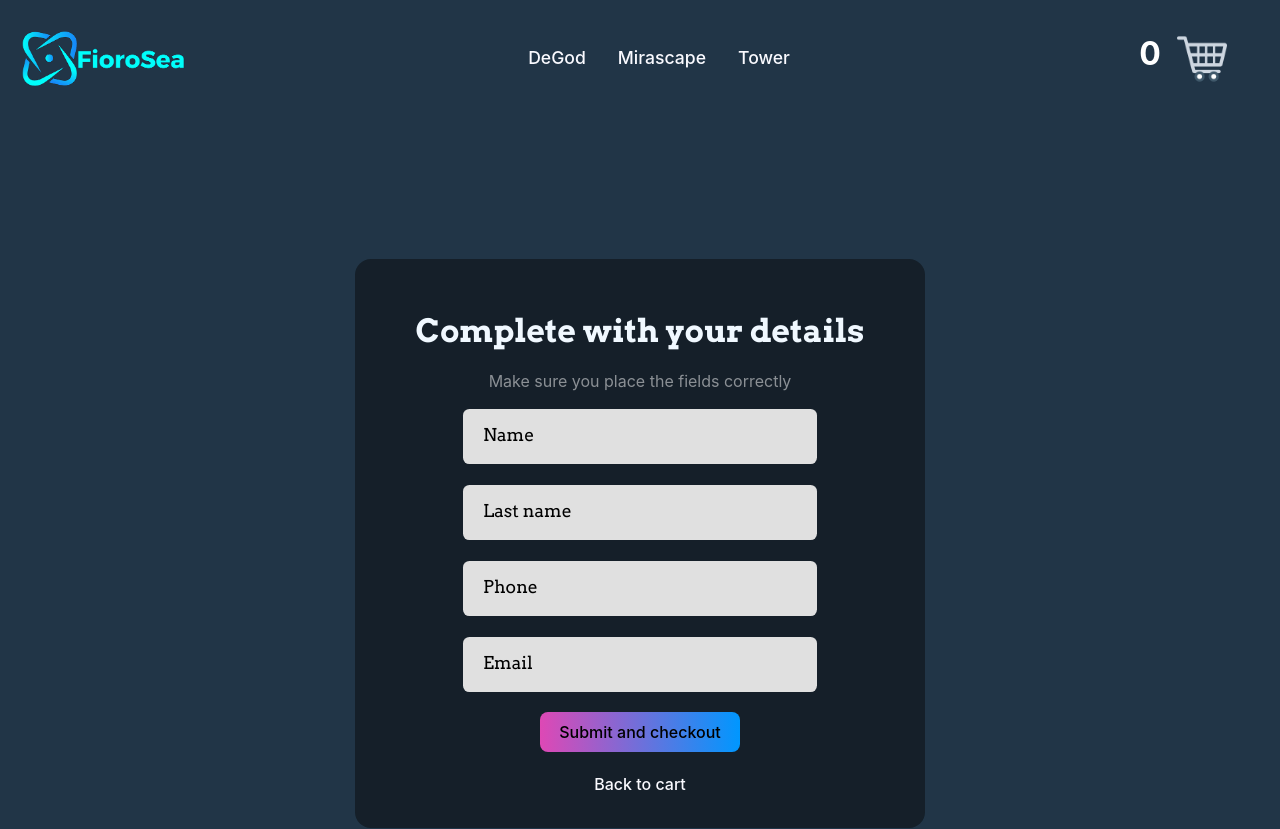
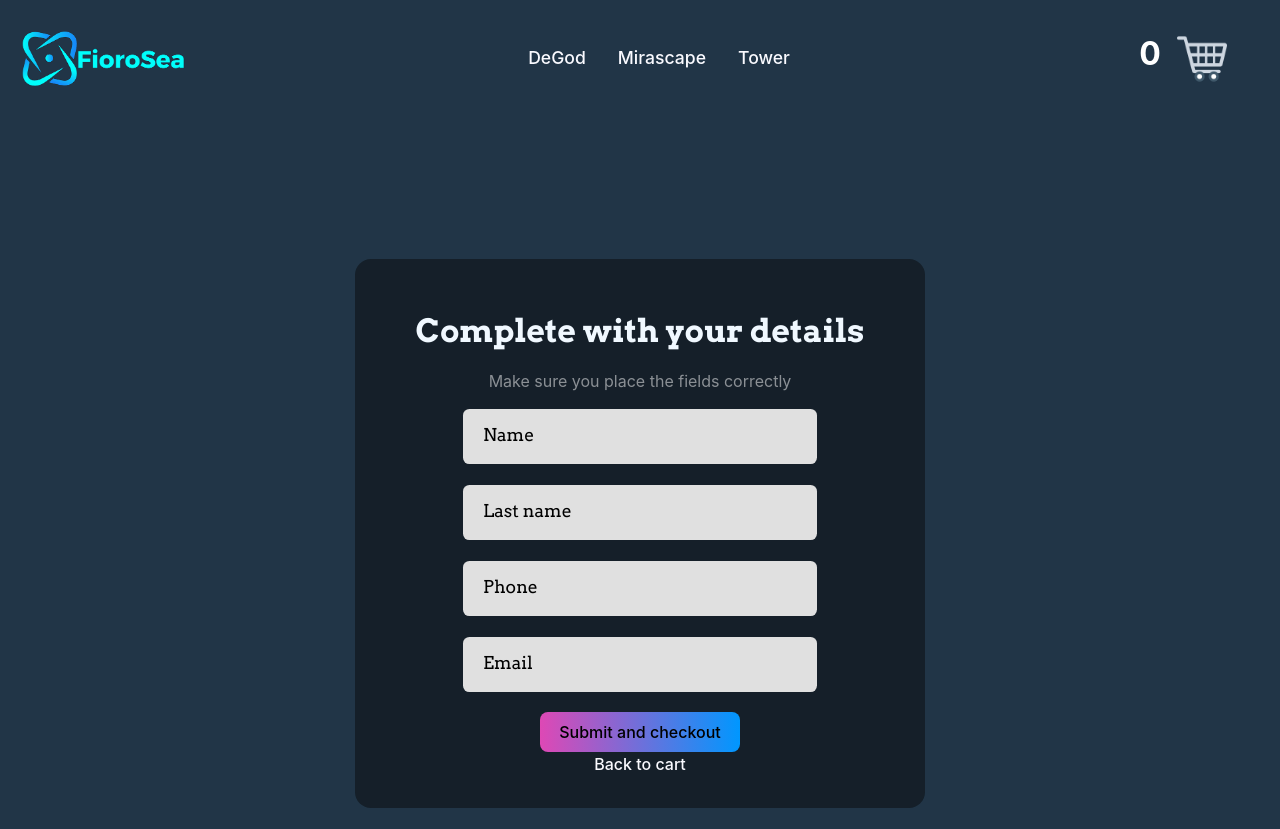
Before and after one commit to leofiorotto/ecommerce-react, a React (Vite) app: page /ecommerce-react/checkout in a window 1280 px wide. Shown: the top 829 px of the page. Built offline with nearby package versions, Linux system fonts and the light colour scheme.

Commit message:
version final beta

```diff
--- a/src/components/Checkout/Checkout.jsx
+++ b/src/components/Checkout/Checkout.jsx
@@ -1,49 +1,88 @@
-import './Checkout.css'
-import React, { useState } from 'react'
-import Footer from '../footer/footer';
-import { Link } from 'react-router-dom';
-
+import React, { useState } from 'react';
+import { collection, query, where, documentId, getDocs, writeBatch, addDoc } from 'firebase/firestore';
+import { db } from '../../services/firebase/firebaseConfig';
+import Form from '../Form/Form';
+import { useCart } from '../../context/CartContext';
+import { useNavigate } from 'react-router-dom';
 
 const Checkout = () => {
-  const [formData, setFormData] = useState({
-    name: '',
-    lastname:'',
-    phone: '',
-    email: ''
-  });
+  const [loading, setLoading] = useState(false);
+  const [orderId, setOrderId] = useState('');
 
-  const handleChange = (e) => {
-    const { name, value } = e.target;
-    setFormData({
-      ...formData,
-      [name]: value
-    });
+  const { cart, total, clearCart } = useCart();
+  const navigate = useNavigate();
+
+  const createOrder = async ({ name, lastname, phone, email }) => {
+    setLoading(true);
+
+    try {
+      const objOrder = {
+        buyer: {
+          name, lastname, phone, email
+        },
+        items: cart,
+        total: total
+      }
+
+      console.log(cart);
+
+      const batch = writeBatch(db);
+      const outOfStock = [];
+
+      const ids = cart.map(prod => prod.id);
+
+      const productsRef = query(collection(db, 'products'), where(documentId(), 'in', ids));
+      const { docs } = await getDocs(productsRef);
+
+      docs.forEach(doc => {
+        const fields = doc.data();
+        const stockDb = fields.stock;
+
+        const productAddedToCart = cart.find(prod => prod.id === doc.id);
+        const prodQuantity = productAddedToCart?.quantity;
+
+        if (stockDb >= prodQuantity) {
+          batch.update(doc.ref, { stock: stockDb - prodQuantity });
+        } else {
+          outOfStock.push({ id: doc.id, ...fields });
+        }
+      });
+
+      if (outOfStock.length === 0) {
+        const orderRef = collection(db, 'orders');
+        const { id } = await addDoc(orderRef, objOrder);
+        batch.commit();
+        clearCart();
+        setOrderId(id);
+        console.log('el numero de orden es: ' + id);
+      } else {
+        console.error('Hay productos fuera de stock...');
+      }
+    } catch (error) {
+      console.log('Ocurrio un error al obtener datos: ' + error.message);
+    } finally {
+      setLoading(false);
+    }
   }
 
-  const handleSubmit = (e) => {
-    e.preventDefault();
-    console.log('Formulario enviado:', formData);
+  if (loading) {
+    return <h1>Se esta generando su orden...</h1>
   }
+
+  if (orderId) {
+    return (
+        <>
+            <h1>El id de su orden es: {orderId}</h1>
+            <h3>name: {name}</h3>
+        </>
+    );
+}
 
   return (
     <>
-
-        <div className='wrapper-checkout'>
-             <h1 className='tittle-form'>Complete with your details</h1>
-             <p className='description-form'>Make sure you place the fields correctly</p>
-        <form className='form' onSubmit={handleSubmit}>
-            <input type="text" name="name" placeholder='Name' value={formData.name} onChange={handleChange} required />
-            <input type="text" placeholder='Last name' name="lastname" value={formData.lastname} onChange={handleChange} required />
-            <input type="tel" placeholder='Phone' name="phone" value={formData.phone} onChange={handleChange} required />
-            <input type="email" placeholder='Email' name="email" value={formData.email} onChange={handleChange} required />
-
-            <button className='btn-submit' type="submit">Submit and checkout</button>
-            <Link to='/ecommerce-react/cart'>Back to cart</Link>
-        </form>
-        </div>
-        <Footer />
+      <Form onConfirm={createOrder} />
     </>
   )
 }
 
-export default Checkout
+export default Checkout;
--- /dev/null
+++ b/src/components/Form/Form.jsx
@@ -0,0 +1,42 @@
+import './Form.css';
+import React, { useState } from 'react';
+import { Link } from 'react-router-dom';
+import Footer from '../footer/footer';
+
+const Form = ({ onConfirm }) => {
+  const [name, setName] = useState('');
+  const [lastname, setLastname] = useState('');
+  const [phone, setPhone] = useState('');
+  const [email, setEmail] = useState('');
+
+  const handleSubmit = (e) => {
+    e.preventDefault();
+
+    const userData = { name, lastname, phone, email };
+    onConfirm(userData);
+  }
+
+  return (
+    <>
+      <div className='wrapper-checkout'>
+        <h1 className='tittle-form'>Complete with your details</h1>
+        <p className='description-form'>Make sure you place the fields correctly</p>
+
+        <form className='form' onSubmit={handleSubmit}>
+          <input type="text" name="name" placeholder='Name' value={name} onChange={({ target }) => setName(target.value)} required />
+          <input type="text" placeholder='Last name' name="lastname" value={lastname} onChange={({ target }) => setLastname(target.value)} required />
+          <input type="tel" placeholder='Phone' name="phone" value={phone} onChange={({ target }) => setPhone(target.value)} required />
+          <input type="email" placeholder='Email' name="email" value={email} onChange={({ target }) => setEmail(target.value)} required />
+          <div>
+            <button className='btn-submit' type="submit">Submit and checkout</button>
+          </div>
+        </form>
+
+        <Link to='/ecommerce-react/cart'>Back to cart</Link>
+      </div>
+      <Footer />
+    </>
+  )
+}
+
+export default Form;
```
Also changed, not shown: src/components/Form/Form.css (renamed from src/components/Checkout/Checkout.css).
